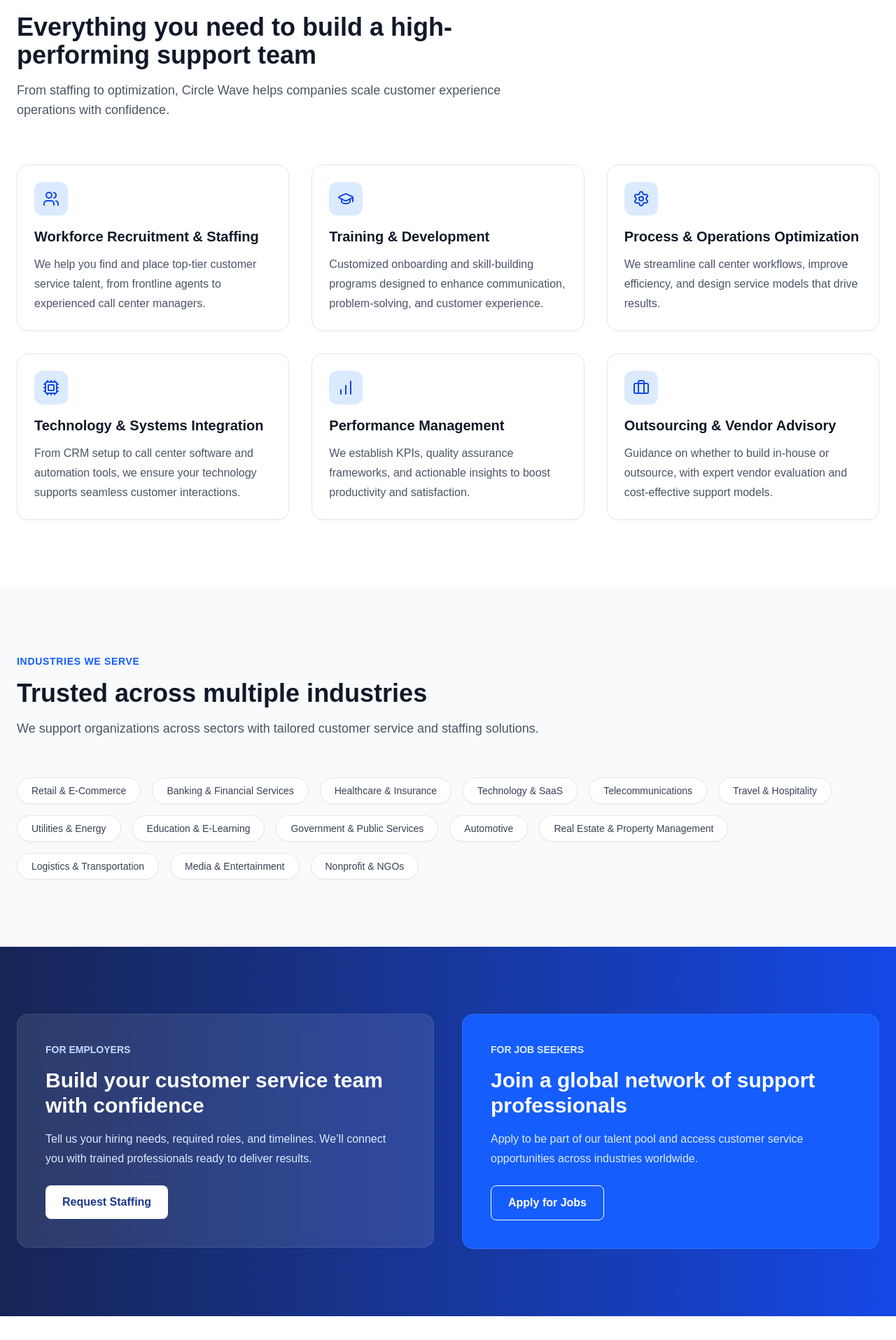
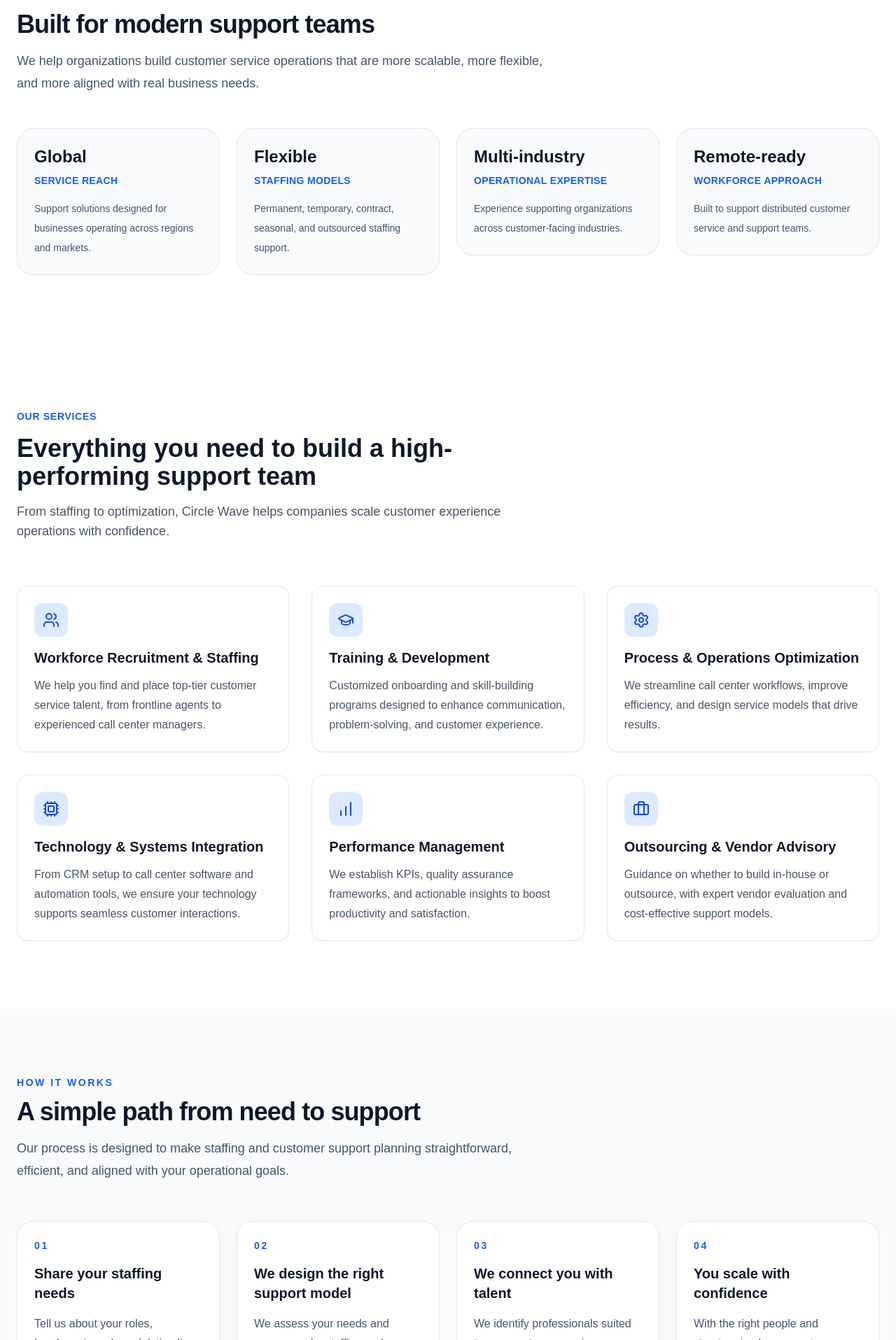
Before and after one commit to emmanuel-anye/circle-wave-website, a Next.js app: page / in a window 1280 px wide. Shown: the part 885-2800 px from the top of the page at 70% size. Built offline with nearby package versions, Linux system fonts and the light colour scheme.

Commit message:
Add homepage trust sections and premium content blocks

```diff
--- a/app/page.tsx
+++ b/app/page.tsx
@@ -1,16 +1,26 @@
 import PageTransition from "@/components/ui/PageTransition";
+import Hero from "@/components/sections/Hero";
+import Services from "@/components/sections/Services";
+import Industries from "@/components/sections/Industries";
+import Stats from "@/components/sections/Stats";
+import Process from "@/components/sections/Process";
+import WhyChooseUs from "@/components/sections/WhyChooseUs";
 import CallToAction from "@/components/sections/CallToAction";
-import Hero from "@/components/sections/Hero";
-import Industries from "@/components/sections/Industries";
-import Services from "@/components/sections/Services";
+import FinalCTA from "@/components/sections/FinalCTA";
 
 export default function Home() {
   return (
     <PageTransition>
-      <Hero />
-      <Services />
-      <Industries />
-      <CallToAction />
+      <>
+        <Hero />
+        <Stats />
+        <Services />
+        <Process />
+        <Industries />
+        <WhyChooseUs />
+        <CallToAction />
+        <FinalCTA />
+      </>
     </PageTransition>
   );
 }
--- /dev/null
+++ b/components/sections/FinalCTA.tsx
@@ -0,0 +1,46 @@
+"use client";
+
+import Link from "next/link";
+import Reveal from "@/components/ui/Reveal";
+import MotionButton from "@/components/ui/MotionButton";
+
+export default function FinalCTA() {
+  return (
+    <section className="bg-slate-50 py-24">
+      <div className="mx-auto max-w-7xl px-4 sm:px-6">
+        <Reveal>
+          <div className="rounded-3xl border border-slate-200 bg-white px-6 py-10 shadow-sm sm:px-8 md:px-10">
+            <div className="grid gap-8 lg:grid-cols-[1.5fr_1fr] lg:items-center">
+              <div>
+                <p className="text-sm font-semibold uppercase tracking-[0.18em] text-blue-600">
+                  Let’s Work Together
+                </p>
+                <h2 className="mt-3 text-3xl font-bold tracking-tight text-slate-900 sm:text-4xl">
+                  Ready to strengthen your customer service operation?
+                </h2>
+                <p className="mt-4 max-w-2xl text-lg leading-8 text-slate-600">
+                  Whether you need staffing support, remote customer service talent,
+                  or a more structured support model, Circle Wave is ready to help.
+                </p>
+              </div>
+
+              <div className="flex flex-col gap-4 sm:flex-row lg:flex-col lg:items-start">
+                <Link href="/employers">
+                  <MotionButton className="inline-flex w-full justify-center rounded-xl bg-blue-600 px-6 py-3.5 font-semibold text-white transition hover:bg-blue-700 sm:w-auto">
+                    Request Staffing
+                  </MotionButton>
+                </Link>
+
+                <Link href="/contact">
+                  <MotionButton className="inline-flex w-full justify-center rounded-xl border border-slate-300 px-6 py-3.5 font-semibold text-slate-900 transition hover:border-slate-400 hover:bg-slate-50 sm:w-auto">
+                    Contact Us
+                  </MotionButton>
+                </Link>
+              </div>
+            </div>
+          </div>
+        </Reveal>
+      </div>
+    </section>
+  );
+}
--- /dev/null
+++ b/components/sections/Process.tsx
@@ -0,0 +1,65 @@
+"use client";
+
+import Reveal from "@/components/ui/Reveal";
+import { StaggerGroup, StaggerItem } from "@/components/ui/Stagger";
+import HoverCard from "@/components/ui/HoverCard";
+
+const steps = [
+  {
+    step: "01",
+    title: "Share your staffing needs",
+    text: "Tell us about your roles, headcount, work model, timeline, and operational requirements.",
+  },
+  {
+    step: "02",
+    title: "We design the right support model",
+    text: "We assess your needs and recommend a staffing and support approach aligned with your business goals.",
+  },
+  {
+    step: "03",
+    title: "We connect you with talent",
+    text: "We identify professionals suited to your customer service requirements and team structure.",
+  },
+  {
+    step: "04",
+    title: "You scale with confidence",
+    text: "With the right people and structure in place, your team can improve service delivery and grow sustainably.",
+  },
+];
+
+export default function Process() {
+  return (
+    <section className="bg-slate-50 py-24">
+      <div className="mx-auto max-w-7xl px-4 sm:px-6">
+        <Reveal className="max-w-3xl">
+          <p className="text-sm font-semibold uppercase tracking-[0.18em] text-blue-600">
+            How It Works
+          </p>
+          <h2 className="mt-3 text-3xl font-bold tracking-tight text-slate-900 sm:text-4xl">
+            A simple path from need to support
+          </h2>
+          <p className="mt-4 text-lg leading-8 text-slate-600">
+            Our process is designed to make staffing and customer support planning
+            straightforward, efficient, and aligned with your operational goals.
+          </p>
+        </Reveal>
+
+        <StaggerGroup className="mt-14 grid gap-6 md:grid-cols-2 xl:grid-cols-4">
+          {steps.map((step) => (
+            <StaggerItem key={step.step}>
+              <HoverCard className="h-full rounded-3xl border border-slate-200 bg-white p-6 shadow-sm">
+                <p className="text-sm font-semibold tracking-[0.2em] text-blue-600">
+                  {step.step}
+                </p>
+                <h3 className="mt-4 text-xl font-semibold text-slate-900">
+                  {step.title}
+                </h3>
+                <p className="mt-4 leading-7 text-slate-600">{step.text}</p>
+              </HoverCard>
+            </StaggerItem>
+          ))}
+        </StaggerGroup>
+      </div>
+    </section>
+  );
+}
--- /dev/null
+++ b/components/sections/Stats.tsx
@@ -0,0 +1,65 @@
+"use client";
+
+import Reveal from "@/components/ui/Reveal";
+import { StaggerGroup, StaggerItem } from "@/components/ui/Stagger";
+import HoverCard from "@/components/ui/HoverCard";
+
+const stats = [
+  {
+    value: "Global",
+    label: "Service reach",
+    description: "Support solutions designed for businesses operating across regions and markets.",
+  },
+  {
+    value: "Flexible",
+    label: "Staffing models",
+    description: "Permanent, temporary, contract, seasonal, and outsourced staffing support.",
+  },
+  {
+    value: "Multi-industry",
+    label: "Operational expertise",
+    description: "Experience supporting organizations across customer-facing industries.",
+  },
+  {
+    value: "Remote-ready",
+    label: "Workforce approach",
+    description: "Built to support distributed customer service and support teams.",
+  },
+];
+
+export default function Stats() {
+  return (
+    <section className="bg-white py-24">
+      <div className="mx-auto max-w-7xl px-4 sm:px-6">
+        <Reveal className="max-w-3xl">
+          <p className="text-sm font-semibold uppercase tracking-[0.18em] text-blue-600">
+            Why Circle Wave
+          </p>
+          <h2 className="mt-3 text-3xl font-bold tracking-tight text-slate-900 sm:text-4xl">
+            Built for modern support teams
+          </h2>
+          <p className="mt-4 text-lg leading-8 text-slate-600">
+            We help organizations build customer service operations that are more
+            scalable, more flexible, and more aligned with real business needs.
+          </p>
+        </Reveal>
+
+        <StaggerGroup className="mt-12 grid gap-6 md:grid-cols-2 xl:grid-cols-4">
+          {stats.map((stat) => (
+            <StaggerItem key={stat.label}>
+              <HoverCard className="rounded-3xl border border-slate-200 bg-slate-50 p-6 shadow-sm">
+                <p className="text-2xl font-bold text-slate-900">{stat.value}</p>
+                <p className="mt-2 text-sm font-semibold uppercase tracking-wide text-blue-600">
+                  {stat.label}
+                </p>
+                <p className="mt-4 text-sm leading-7 text-slate-600">
+                  {stat.description}
+                </p>
+              </HoverCard>
+            </StaggerItem>
+          ))}
+        </StaggerGroup>
+      </div>
+    </section>
+  );
+}
--- /dev/null
+++ b/components/sections/WhyChooseUs.tsx
@@ -0,0 +1,70 @@
+"use client";
+
+import Reveal from "@/components/ui/Reveal";
+import { StaggerGroup, StaggerItem } from "@/components/ui/Stagger";
+import HoverCard from "@/components/ui/HoverCard";
+import { Globe, Users, ShieldCheck, Layers3 } from "lucide-react";
+
+const items = [
+  {
+    icon: Globe,
+    title: "Global perspective",
+    text: "We help businesses think beyond a single market and build support operations with international flexibility.",
+  },
+  {
+    icon: Users,
+    title: "Customer service focus",
+    text: "Our work centers on customer support, service quality, staffing needs, and operational consistency.",
+  },
+  {
+    icon: Layers3,
+    title: "Flexible engagement",
+    text: "We support permanent hiring, temporary coverage, seasonal scaling, and outsourced service models.",
+  },
+  {
+    icon: ShieldCheck,
+    title: "Operational trust",
+    text: "We consider compliance, quality, and structured hiring needs as part of every staffing conversation.",
+  },
+];
+
+export default function WhyChooseUs() {
+  return (
+    <section className="bg-white py-24">
+      <div className="mx-auto max-w-7xl px-4 sm:px-6">
+        <Reveal className="max-w-3xl">
+          <p className="text-sm font-semibold uppercase tracking-[0.18em] text-blue-600">
+            Why Choose Us
+          </p>
+          <h2 className="mt-3 text-3xl font-bold tracking-tight text-slate-900 sm:text-4xl">
+            Strategic support for growing service operations
+          </h2>
+          <p className="mt-4 text-lg leading-8 text-slate-600">
+            Circle Wave combines staffing support, customer service understanding,
+            and flexible workforce thinking to help businesses scale more confidently.
+          </p>
+        </Reveal>
+
+        <StaggerGroup className="mt-14 grid gap-6 md:grid-cols-2">
+          {items.map((item) => {
+            const Icon = item.icon;
+
+            return (
+              <StaggerItem key={item.title}>
+                <HoverCard className="rounded-3xl border border-slate-200 bg-slate-50 p-8 shadow-sm">
+                  <div className="inline-flex h-12 w-12 items-center justify-center rounded-2xl bg-blue-100 text-blue-700">
+                    <Icon size={22} />
+                  </div>
+                  <h3 className="mt-5 text-xl font-semibold text-slate-900">
+                    {item.title}
+                  </h3>
+                  <p className="mt-4 leading-8 text-slate-600">{item.text}</p>
+                </HoverCard>
+              </StaggerItem>
+            );
+          })}
+        </StaggerGroup>
+      </div>
+    </section>
+  );
+}
```
